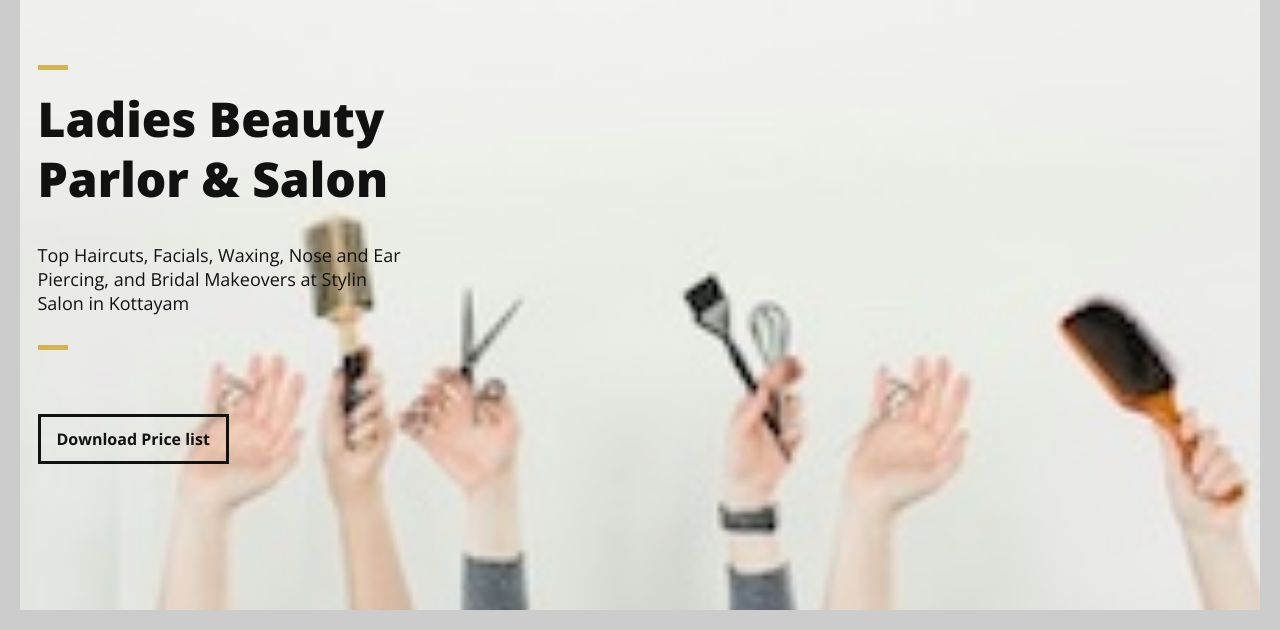
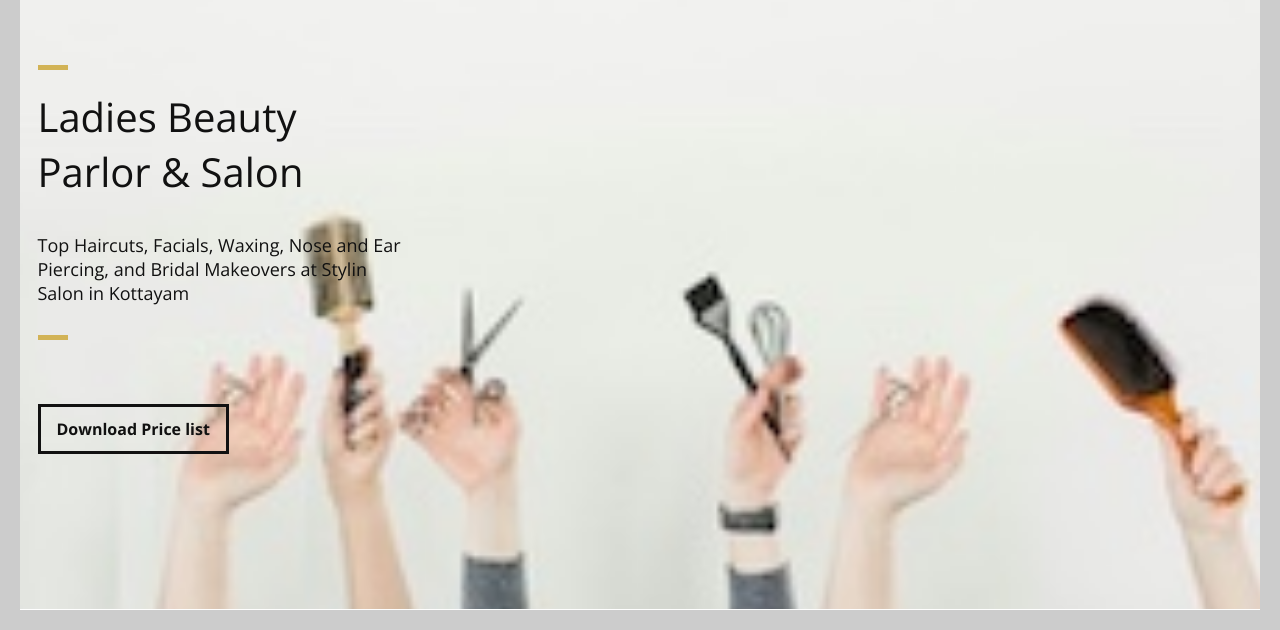
Before and after one commit to rocky07/stylinsalon.in, a plain HTML site: page index.html in a window 1280 px wide. Shown: the part 170-800 px from the top of the page. Drawn offline with nearby package versions, Linux system fonts and the light colour scheme.

Commit message:
improvements

```diff
--- a/css/namari-color.css
+++ b/css/namari-color.css
@@ -168,8 +168,7 @@ body {
     line-height:60px;
     font-weight:800;
     color:#111;
-}
-*/
+}*/
 
 #banner h2 {
     font-family: 'Open Sans', sans-serif, Arial, Helvetica;
--- a/index.html
+++ b/index.html
@@ -144,13 +144,7 @@
             <div class="col-3">
 
                 <div class="section-heading">
-                    <h1 style="
-                    font-family: 'Open Sans', sans-serif, Arial, Helvetica;
-                    font-size: 48px;
-                    line-height: 60px;
-                    font-weight: 800;
-                    color: #111;">
-                    Ladies Beauty Parlor & Salon</h1>
+                    <h1>Ladies Beauty Parlor & Salon</h1>
                     <h2>Top Haircuts, Facials, Waxing, Nose and Ear Piercing, and Bridal Makeovers at Stylin Salon in Kottayam</h2>
                 </div>
                 <a href="images/price-list-stylin-ladies-salon-kottayam.webp" download="price-list-stylin-ladies-salon-kottayam.jpeg" alt="Price list for Stylin Ladies Salon in Kottayam offering hair cutting, nail services, bridal makeup, massages, and facials"  class="button">Download Price list</a>
```
